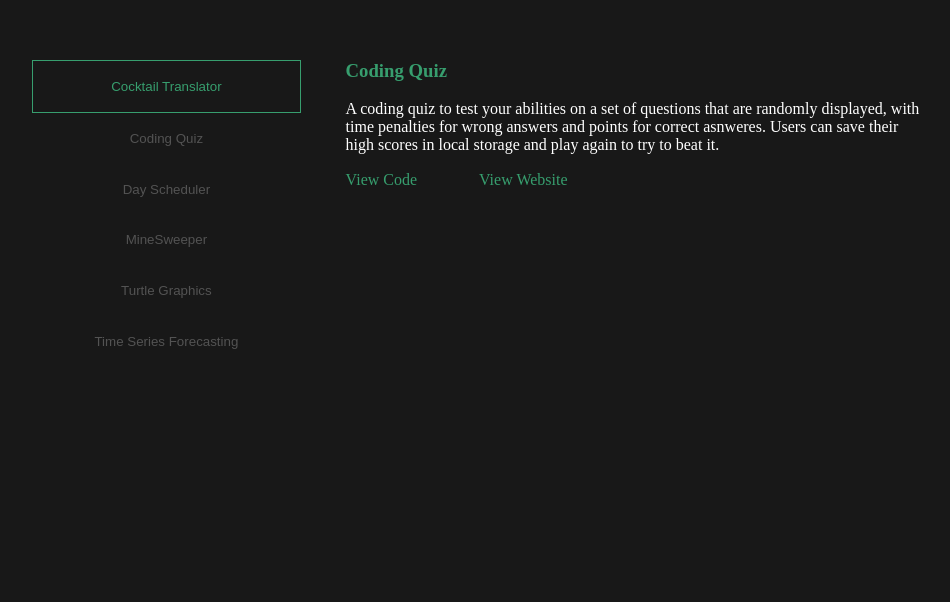
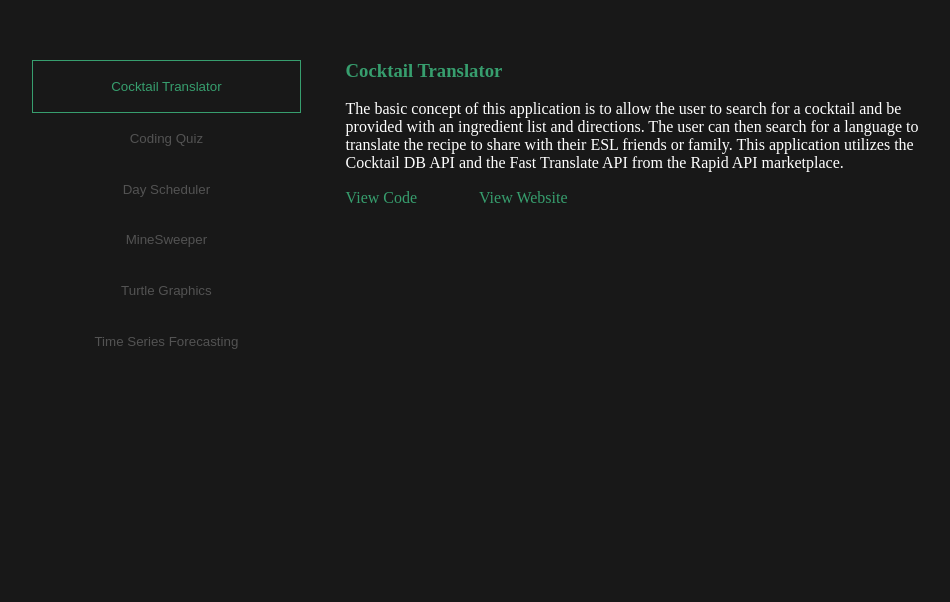
Before and after one commit to EvanCWoods/Evan-Woods-Portfolio, a plain HTML site: page index.html in a window 1280 px wide. Shown: the part 937-1539 px from the top of the page, without its empty margins (160-1110 px from the left). Drawn offline with Linux system fonts and the light colour scheme.

Commit message:
fixed the wrong content in the default project

```diff
--- a/index.html
+++ b/index.html
@@ -45,8 +45,8 @@
                     </ul>
                 </div>
                 <div id="project-content">
-                    <h3 id="project-title">Coding Quiz</h3>
-                    <p id="project-description">A coding quiz to test your abilities on a set of questions that are randomly displayed, with time penalties for wrong answers and points for correct asnweres. Users can save their high scores in local storage and play again to try to beat it.</p>
+                    <h3 id="project-title">Cocktail Translator</h3>
+                    <p id="project-description">The basic concept of this application is to allow the user to search for a cocktail and be provided with an ingredient list and directions. The user can then search for a language to translate the recipe to share with their ESL friends or family. This application utilizes the Cocktail DB API and the Fast Translate API from the Rapid API marketplace.</p>
                     <a id="project-code" href="https://github.com/EvanCWoods/group-3-cocktails-in-any-language">View Code</a>
                     <a id="project-website" href="https://evancwoods.github.io/group-3-cocktails-in-any-language/">View Website</a>
                 </div>
```
